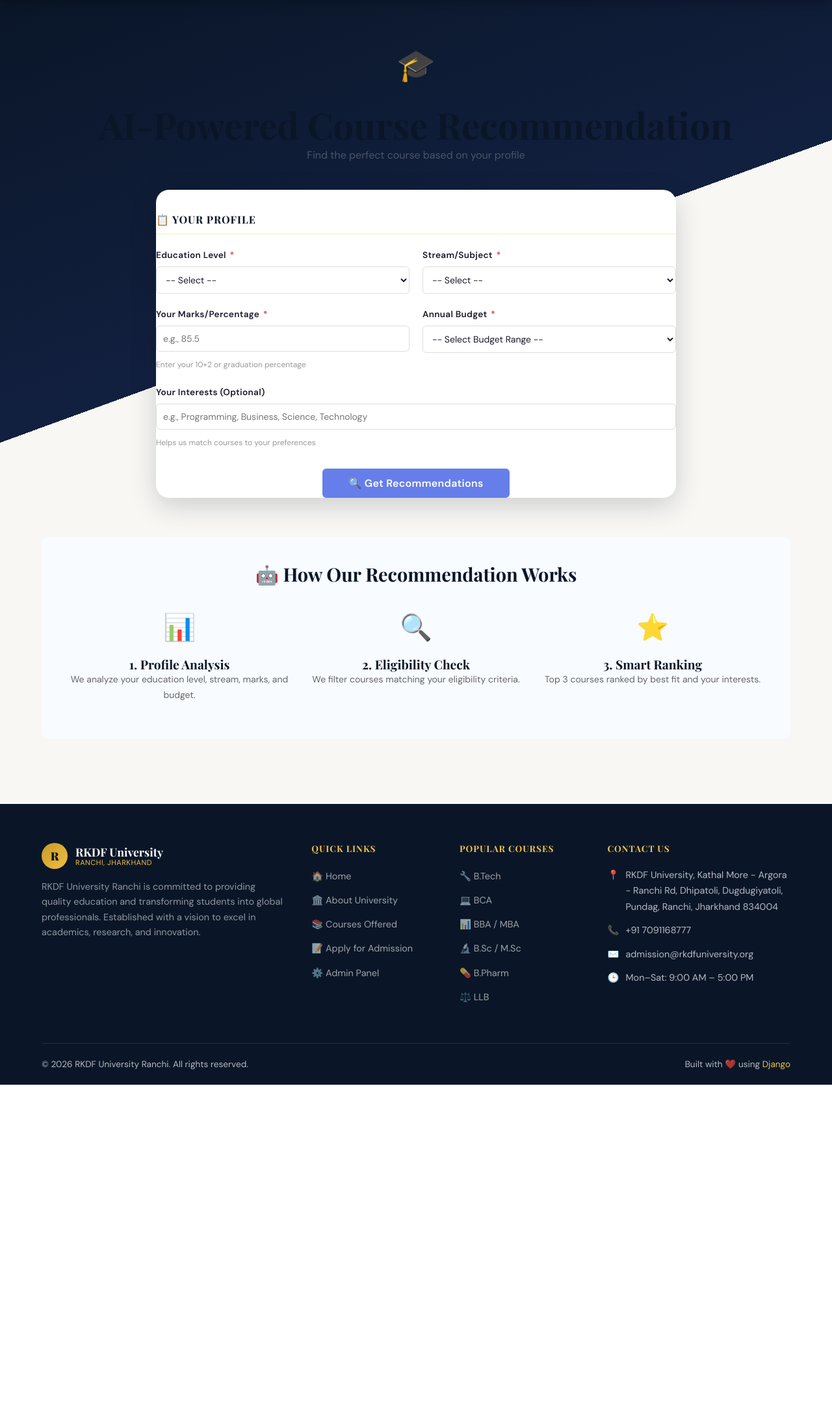
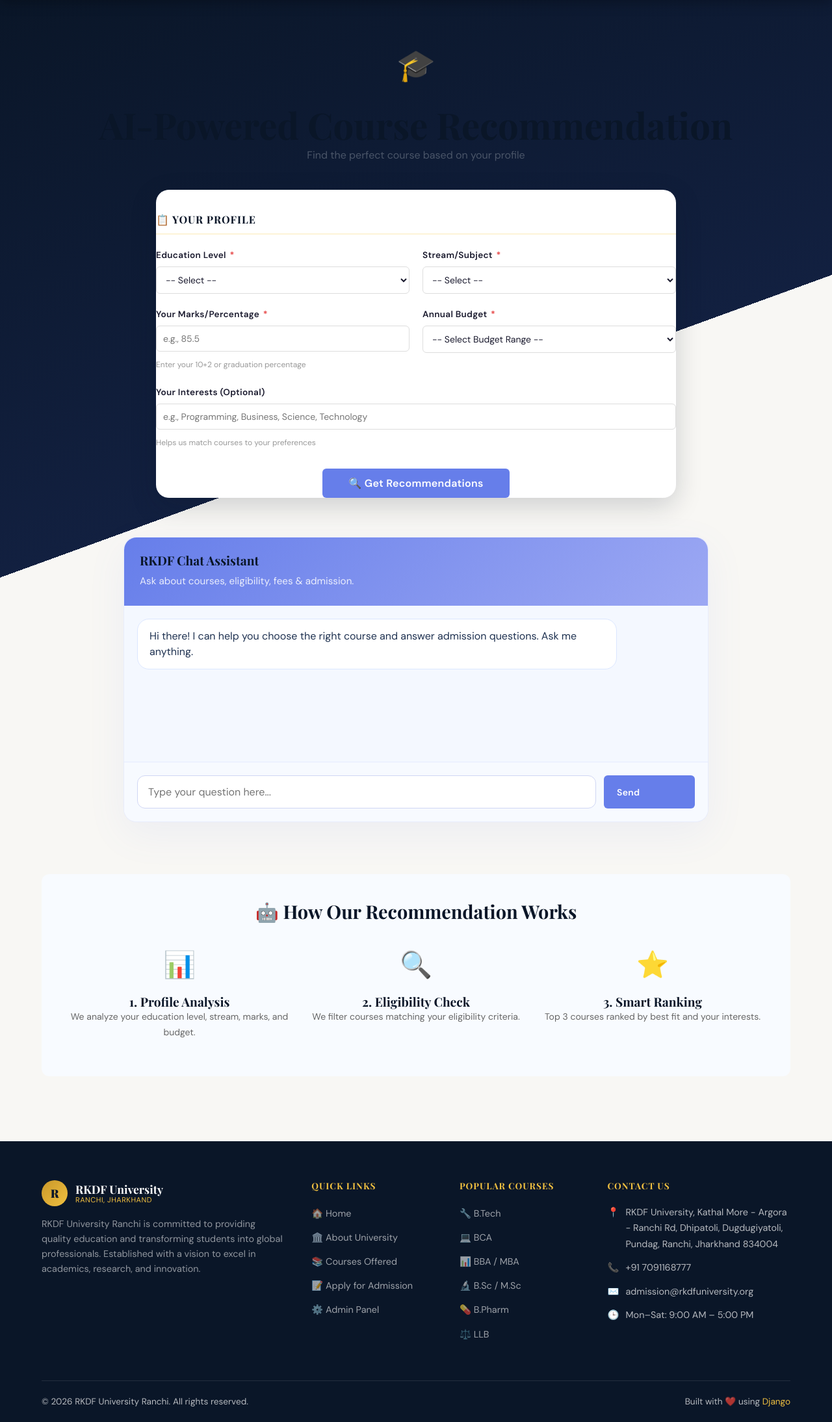
Before and after one commit to pathakmayank172/Rkdf-admission-cell-, a Django app: page /recommend/ in a window 1280 px wide. Shown: the part 70-2258 px from the top of the page at 65% size. Before the commit the page ends 1739 px from the top, so only its background shows below. Run offline with Django 4.2, Linux system fonts and the light colour scheme.

Commit message:
New Recommendation feature with chatbot ai  has been added in the website

```diff
--- a/rkdf_admission/rkdf_admission/admission/static/admission/js/main.js
+++ b/rkdf_admission/rkdf_admission/admission/static/admission/js/main.js
@@ -19,6 +19,8 @@ document.addEventListener('DOMContentLoaded', function () {
     initNavigation();
     initScrollTop();
     initAdmissionFormValidation();
+    initCourseRecommendation();
+    initChatbot();
     initContactFormValidation();
     initCounterAnimation();
     setActiveNavLink();
@@ -433,6 +435,184 @@ function initCounterAnimation() {
 // 9. DASHBOARD TABLE SEARCH
 // Client-side filtering of the table rows
 // ================================================================
+function initCourseRecommendation() {
+    var form = document.getElementById('recommendationForm');
+    var resultSection = document.getElementById('recommendationSection');
+    if (!form || !resultSection) return;
+
+    form.addEventListener('submit', function (e) {
+        e.preventDefault();
+        clearAllErrors();
+
+        var education = document.getElementById('education_level');
+        var stream = document.getElementById('stream');
+        var marks = document.getElementById('marks');
+        var budget = document.getElementById('budget');
+
+        var valid = true;
+
+        if (!education || education.value.trim() === '') {
+            showError('education_level', 'Please select your education level.');
+            valid = false;
+        }
+        if (!stream || stream.value.trim() === '') {
+            showError('stream', 'Please select your stream.');
+            valid = false;
+        }
+        if (!marks || marks.value.trim() === '' || isNaN(parseFloat(marks.value)) || parseFloat(marks.value) < 0 || parseFloat(marks.value) > 100) {
+            showError('marks', 'Please enter a valid percentage between 0 and 100.');
+            valid = false;
+        }
+        if (!budget || budget.value.trim() === '') {
+            showError('budget', 'Please choose a budget range.');
+            valid = false;
+        }
+
+        if (!valid) {
+            showFormAlert('Please fix the highlighted fields and try again.', 'error');
+            return;
+        }
+
+        resultSection.innerHTML = '<div class="recommendation-loading">⏳ Generating your personalized course recommendations...</div>';
+
+        var formData = new FormData(form);
+
+        fetch(form.action || window.location.pathname, {
+            method: 'POST',
+            body: formData,
+            headers: {
+                'X-Requested-With': 'XMLHttpRequest'
+            }
+        })
+        .then(function (response) {
+            if (!response.ok) {
+                throw new Error('Server error');
+            }
+            return response.json();
+        })
+        .then(function (data) {
+            if (data.no_match) {
+                resultSection.innerHTML = renderNoMatch(data);
+            } else {
+                resultSection.innerHTML = renderRecommendations(data.recommendations);
+            }
+            resultSection.scrollIntoView({ behavior: 'smooth', block: 'start' });
+        })
+        .catch(function () {
+            resultSection.innerHTML = '<div class="recommendation-error">Unable to load recommendations right now. Please try again.</div>';
+        });
+    });
+}
+
+function renderRecommendations(recommendations) {
+    if (!recommendations || recommendations.length === 0) {
+        return '<div class="recommendation-error">No recommendations were found.</div>';
+    }
+
+    var html = '<div style="text-align: center; margin-bottom: 40px;"><h2>✅ Best Course Matches</h2><p>These courses fit your profile and budget.</p></div>';
+    recommendations.forEach(function (item, index) {
+        var rankLabel = index === 0 ? '🥇 Rank #1 - Best Match' : index === 1 ? '🥈 Rank #2 - Strong Match' : '🥉 Rank #3 - Good Match';
+        html += '<div class="course-card" style="margin-bottom: 30px; padding: 24px; border: 2px solid #e8f0f7; border-radius: 12px; background: linear-gradient(135deg, #f8fbff 0%, #f0f8ff 100%);">';
+        html += '<div style="display: inline-block; background: linear-gradient(135deg, #667eea 0%, #764ba2 100%); color: white; padding: 6px 12px; border-radius: 20px; font-weight: bold; margin-bottom: 12px;">' + rankLabel + '</div>';
+        html += '<div style="display: grid; grid-template-columns: 1fr 1fr; gap: 20px;">';
+        html += '<div><h3 style="margin: 0 0 8px 0; color: #333;">' + item.name + '</h3>';
+        html += '<p style="margin: 0 0 12px 0; color: #666; font-size: 14px;">' + item.full_name + '</p>';
+        html += '<div style="background: white; padding: 12px; border-radius: 8px; margin-bottom: 12px;">';
+        html += '<p style="margin: 0; font-size: 14px; line-height: 1.6;"><strong>Duration:</strong> ' + item.duration + '<br>';
+        html += '<strong>Seats:</strong> ' + item.seats + '<br>';
+        html += '<strong>Eligibility:</strong> ' + item.eligibility + '<br>';
+        html += '<strong>Annual Fee:</strong> ₹' + Math.round(item.annual_fee) + '<br>';
+        html += '<strong>Total Fee:</strong> ₹' + Math.round(item.total_fee) + '</p></div>';
+        html += '<p style="margin: 0; color: #555; font-size: 14px; line-height: 1.6;"><strong>About:</strong> ' + item.description + '</p></div>';
+        html += '<div><h4 style="color: #667eea; margin-top: 0;">Why It Suits You</h4>';
+        html += '<div style="background: white; padding: 12px; border-radius: 8px; margin-bottom: 12px;"><ul style="margin: 0; padding-left: 20px; font-size: 14px; line-height: 1.8;">';
+        item.reasons.forEach(function (reason) {
+            html += '<li style="margin-bottom: 6px;">✓ ' + reason + '</li>';
+        });
+        html += '</ul></div>';
+        html += '<h4 style="color: #667eea;">Career Opportunities</h4>';
+        html += '<p style="margin: 0; color: #555; font-size: 14px; line-height: 1.6;">' + item.career_opportunities + '</p>';
+        html += '<h4 style="color: #667eea; margin-top: 12px;">Expected Salary</h4>';
+        html += '<div style="background: #d4e8f0; padding: 10px; border-radius: 6px; font-weight: bold; color: #333; font-size: 14px;">💰 ' + item.average_salary + '</div>';
+        html += '<div style="margin-top: 16px;"><a href="' + item.apply_url + '" class="btn btn-primary" style="display: inline-block; padding: 10px 20px; background: #667eea; color: white; text-decoration: none; border-radius: 6px; font-size: 14px; text-align: center;">Apply for ' + item.name + '</a></div>';
+        html += '</div></div></div>';
+    });
+    return html;
+}
+
+function renderNoMatch(data) {
+    var html = '<div class="alert alert-warning" style="max-width: 700px; margin: 40px auto; padding: 24px; border-radius: 12px;">';
+    html += '<div style="font-size: 2rem; margin-bottom: 12px;">⚠️</div>';
+    html += '<h3 style="margin: 0 0 12px 0;">No Matching Courses Found</h3>';
+    html += '<p style="margin: 0 0 16px 0;">' + (data.message || 'No recommendations available.') + '</p>';
+    if (data.suggestions && data.suggestions.length) {
+        html += '<ul style="margin: 0; padding-left: 20px;">';
+        data.suggestions.forEach(function (suggestion) {
+            html += '<li style="margin-bottom: 8px;">' + suggestion + '</li>';
+        });
+        html += '</ul>';
+    }
+    html += '<div style="margin-top: 20px;"><p style="margin: 0; color: #666; font-size: 14px;">📞 Contact our admission team for personalized guidance: <strong>admissions@rkdf.ac.in</strong></p></div>';
+    html += '</div>';
+    return html;
+}
+
+function initChatbot() {
+    var messagesContainer = document.getElementById('chatbotMessages');
+    var input = document.getElementById('chatInput');
+    var sendButton = document.getElementById('chatSend');
+    if (!messagesContainer || !input || !sendButton) return;
+
+    function addMessage(text, sender) {
+        var message = document.createElement('div');
+        message.className = 'chatbot-message ' + sender;
+        message.textContent = text;
+        messagesContainer.appendChild(message);
+        messagesContainer.scrollTop = messagesContainer.scrollHeight;
+    }
+
+    function getBotResponse(query) {
+        var normalized = query.toLowerCase();
+        if (normalized.includes('eligibility') || normalized.includes('percentage')) {
+            return 'Eligibility depends on the selected course. Generally 10+2 with 45-50% is enough for most undergraduate courses, while postgraduate programs need graduation with 50% or more.';
+        }
+        if (normalized.includes('budget') || normalized.includes('fee')) {
+            return 'Annual fees vary by course: B.Com and B.Sc are usually more affordable, while B.Tech, M.Tech, and MBA have higher fees. Choose a course based on your budget range.';
+        }
+        if (normalized.includes('bca') || normalized.includes('computer')) {
+            return 'BCA is ideal if you enjoy programming, web apps, databases and IT careers. It is good for students from any stream with Maths at 10+2.';
+        }
+        if (normalized.includes('bba') || normalized.includes('business')) {
+            return 'BBA suits students interested in management, marketing, finance, or entrepreneurship. It is open to any stream with 45% or more in 10+2.';
+        }
+        if (normalized.includes('btech') || normalized.includes('engineering')) {
+            return 'B.Tech is best for PCM students with at least 50% in 10+2. It leads to engineering and technology careers in CSE, ECE, ME and other branches.';
+        }
+        if (normalized.includes('mba')) {
+            return 'MBA requires graduation in any stream with 50% or higher. It helps build leadership, marketing, finance, and HR careers.';
+        }
+        return 'I can help you with courses, eligibility, fees, and admission steps. Try asking “Which course suits my stream?” or “What is the eligibility for BCA?”.';
+    }
+
+    function sendChat() {
+        var text = input.value.trim();
+        if (!text) return;
+        addMessage(text, 'user');
+        input.value = '';
+        setTimeout(function () {
+            addMessage(getBotResponse(text), 'bot');
+        }, 300);
+    }
+
+    sendButton.addEventListener('click', sendChat);
+    input.addEventListener('keydown', function (event) {
+        if (event.key === 'Enter') {
+            event.preventDefault();
+            sendChat();
+        }
+    });
+}
+
 function initTableSearch() {
     var searchInput = document.getElementById('tableSearch');
     if (!searchInput) return;
--- a/rkdf_admission/rkdf_admission/admission/templates/admission/course_recommendation.html
+++ b/rkdf_admission/rkdf_admission/admission/templates/admission/course_recommendation.html
@@ -118,8 +118,11 @@
         </div>
 
         <!-- ============================================================
-             RECOMMENDATIONS RESULTS
+             DYNAMIC RECOMMENDATION RESULTS
              ============================================================ -->
+        <div id="recommendationSection" style="margin-top: 60px;"></div>
+
+        <!-- Server-rendered fallback (non-JS users) -->
         {% if recommendations %}
         <div style="margin-top: 60px;">
 
@@ -229,6 +232,27 @@
         {% endif %}
 
         <!-- ============================================================
+             CHAT ASSISTANT
+             ============================================================ -->
+        <div class="chatbot-wrapper">
+            <div class="chatbot-card">
+                <div class="chatbot-header">
+                    <div>
+                        <h4>RKDF Chat Assistant</h4>
+                        <p>Ask about courses, eligibility, fees & admission.</p>
+                    </div>
+                </div>
+                <div class="chatbot-messages" id="chatbotMessages">
+                    <div class="chatbot-message bot">Hi there! I can help you choose the right course and answer admission questions. Ask me anything.</div>
+                </div>
+                <div class="chatbot-form">
+                    <input id="chatInput" type="text" placeholder="Type your question here..." autocomplete="off" />
+                    <button id="chatSend" class="btn btn-primary">Send</button>
+                </div>
+            </div>
+        </div>
+
+        <!-- ============================================================
              HOW IT WORKS
              ============================================================ -->
         <div style="background: #f8fbff; padding: 40px; border-radius: 12px; margin-top: 60px; margin-bottom: 40px;">
@@ -308,6 +332,98 @@
         grid-column: 1 / -1;
     }
 
+    .recommendation-loading,
+    .recommendation-error {
+        text-align: center;
+        padding: 28px;
+        background: #eef6ff;
+        border: 1px solid #c6dcf5;
+        border-radius: 16px;
+        color: #1b3d6f;
+        font-weight: 600;
+        margin-bottom: 30px;
+    }
+
+    .chatbot-wrapper {
+        max-width: 900px;
+        margin: 40px auto 80px;
+    }
+
+    .chatbot-card {
+        border-radius: 20px;
+        border: 1px solid rgba(102, 126, 234, 0.15);
+        background: #ffffff;
+        box-shadow: 0 18px 60px rgba(102, 126, 234, 0.08);
+        overflow: hidden;
+    }
+
+    .chatbot-header {
+        padding: 24px;
+        background: linear-gradient(135deg, #667eea, #9ca8f3);
+        color: white;
+    }
+
+    .chatbot-header h4 {
+        margin-bottom: 8px;
+    }
+
+    .chatbot-header p {
+        margin: 0;
+        font-size: 0.95rem;
+        color: rgba(255,255,255,0.85);
+    }
+
+    .chatbot-messages {
+        min-height: 240px;
+        max-height: 360px;
+        padding: 20px;
+        overflow-y: auto;
+        background: #f4f8ff;
+    }
+
+    .chatbot-message {
+        display: inline-block;
+        margin-bottom: 16px;
+        padding: 14px 18px;
+        border-radius: 18px;
+        line-height: 1.5;
+        max-width: 86%;
+    }
+
+    .chatbot-message.bot {
+        background: #ffffff;
+        border: 1px solid #dbe7ff;
+        color: #1f3251;
+    }
+
+    .chatbot-message.user {
+        background: #667eea;
+        color: white;
+        align-self: flex-end;
+    }
+
+    .chatbot-form {
+        display: grid;
+        grid-template-columns: 1fr auto;
+        gap: 12px;
+        padding: 20px;
+        border-top: 1px solid #e6ecff;
+        background: #f7faff;
+    }
+
+    .chatbot-form input {
+        width: 100%;
+        padding: 14px 16px;
+        border: 1px solid #d0d6f4;
+        border-radius: 12px;
+        font-size: 1rem;
+        color: #1f3251;
+    }
+
+    .chatbot-form button {
+        min-width: 140px;
+    }
+
     small {
         display: block;
         margin-top: 4px;
--- a/rkdf_admission/rkdf_admission/admission/views.py
+++ b/rkdf_admission/rkdf_admission/admission/views.py
@@ -9,6 +9,7 @@ A "view" is a Python function that:
 from django.shortcuts import render, redirect
 from django.contrib import messages
 from django.db.models import Count
+from django.http import JsonResponse
 from .models import AdmissionForm, COURSE_CHOICES, Course
 from decimal import Decimal
 
@@ -306,139 +307,133 @@ def contact(request):
 # -------------------------------------------------------
 # COURSE RECOMMENDATION VIEW
 # -------------------------------------------------------
+def get_course_recommendations(profile):
+    education_level = profile.get('education_level', '')
+    stream = profile.get('stream', '')
+    marks = profile.get('marks', 0)
+    budget = profile.get('budget', 999999999)
+    interests = profile.get('interests', '').strip().lower()
+
+    eligible_courses = []
+    for course in Course.objects.all():
+        if course.education_level != education_level:
+            continue
+        if course.required_stream != 'ANY' and course.required_stream != stream:
+            continue
+        if marks < float(course.min_percentage):
+            continue
+        if course.annual_fee > budget:
+            continue
+        eligible_courses.append(course)
+
+    scored_courses = []
+    for course in eligible_courses:
+        score = 0
+        reasons = []
+        if course.required_stream == stream:
+            score += 30
+            reasons.append('Perfect stream match')
+        marks_above_min = marks - float(course.min_percentage)
+        if marks_above_min > 0:
+            score += min(marks_above_min, 20)
+            reasons.append(f'Excellent marks ({marks}% vs min {course.min_percentage}%)')
+        if course.annual_fee <= budget * 0.7:
+            score += 15
+            reasons.append('Good budget fit')
+        if interests:
+            interest_text = (course.description + ' ' + course.name).lower()
+            if any(keyword in interest_text for keyword in interests.split()):
+                score += 20
+                reasons.append(f'Matches your interests ({profile.get("interests")})')
+        scored_courses.append({'course': course, 'score': score, 'reasons': reasons})
+
+    scored_courses.sort(key=lambda x: x['score'], reverse=True)
+    return scored_courses[:3]
+
+
+def serialize_recommendation(item):
+    course = item['course']
+    return {
+        'code': course.code,
+        'name': course.name,
+        'full_name': course.full_name,
+        'duration': course.duration,
+        'seats': course.seats,
+        'eligibility': f'{course.get_education_level_display()} / {course.get_required_stream_display()} / {course.min_percentage}%',
+        'annual_fee': float(course.annual_fee),
+        'total_fee': float(course.total_fee),
+        'description': course.description,
+        'career_opportunities': course.career_opportunities,
+        'average_salary': course.average_salary,
+        'score': item['score'],
+        'reasons': item['reasons'],
+        'apply_url': f'/apply/?course={course.code}',
+    }
+
+
 def course_recommendation(request):
     """
     AI-powered Course Recommendation System.
     Recommends top 3 courses based on student profile.
-
-    Student inputs:
-    - Education Level (10+2, Graduation, etc.)
-    - Stream (PCM, PCB, Commerce, Arts, Any)
-    - Marks (12th percentage or graduation percentage)
-    - Budget (annual fee preference)
-    - Interests (optional - for future enhancement)
     """
 
     recommendations = []
     student_data = {}
+    no_match = False
+    message = ''
+    suggestions = []
 
     if request.method == 'POST':
-        # Collect student data
         education_level = request.POST.get('education_level', '').strip()
         stream = request.POST.get('stream', '').strip()
         marks = request.POST.get('marks', '') or 0
         budget = request.POST.get('budget', '') or 999999999
         interests = request.POST.get('interests', '').strip()
 
-        # Store for display
+        try:
+            marks = float(marks)
+        except Exception:
+            marks = 0
+        try:
+            budget = float(budget)
+        except Exception:
+            budget = 999999999
+
         student_data = {
             'education_level': education_level,
             'stream': stream,
-            'marks': float(marks) if marks else 0,
-            'budget': float(budget) if budget else 0,
+            'marks': marks,
+            'budget': budget,
             'interests': interests,
         }
 
-        try:
-            marks = float(marks) if marks else 0
-            budget = float(budget) if budget else 999999999
-        except:
-            marks = 0
-            budget = 999999999
+        recommendations = get_course_recommendations(student_data)
+        if not recommendations:
+            no_match = True
+            message = 'No courses match your current criteria. Please consider:'
+            suggestions = [
+                '✓ Lower your budget expectations',
+                '✓ Consider different educational streams',
+                '✓ Check if you meet the minimum percentage requirement',
+                '✓ Explore alternative courses at other education levels',
+            ]
 
-        # ===============================================
-        # STEP 1: FILTER ELIGIBLE COURSES
-        # ===============================================
-        eligible_courses = []
-
-        # Get all courses from database
-        all_courses = Course.objects.all()
-
-        for course in all_courses:
-            # Check education level match
-            if course.education_level != education_level:
-                continue
-
-            # Check stream match
-            if course.required_stream != 'ANY' and course.required_stream != stream:
-                continue
-
-            # Check minimum percentage
-            if marks < float(course.min_percentage):
-                continue
-
-            # Check budget
-            if course.annual_fee > budget:
-                continue
-
-            eligible_courses.append(course)
-
-        # ===============================================
-        # STEP 2: RANK TOP 3 COURSES
-        # ===============================================
-        # Simple ranking: courses matching stream/interests get higher scores
-        scored_courses = []
-
-        for course in eligible_courses:
-            score = 0
-            reason = []
-
-            # Score based on match
-            if course.required_stream == stream:
-                score += 30
-                reason.append("Perfect stream match")
-
-            # Score based on marks exceeding minimum
-            marks_above_min = marks - float(course.min_percentage)
-            if marks_above_min > 0:
-                score += min(marks_above_min, 20)  # Max 20 points
-                reason.append(f"Excellent marks ({marks}% vs min {course.min_percentage}%)")
-
-            # Score based on budget comfort
-            if course.annual_fee <= budget * 0.7:
-                score += 15
-                reason.append("Good budget fit")
-
-            # Score based on interest keywords (simple matching)
-            if interests.lower():
-                interest_keywords = course.description.lower() + course.name.lower()
-                if any(keyword in interest_keywords for keyword in interests.lower().split()):
-                    score += 20
-                    reason.append(f"Matches your interests ({interests})")
-
-            scored_courses.append({
-                'course': course,
-                'score': score,
-                'reasons': reason,
-            })
-
-        # Sort by score (highest first)
-        scored_courses.sort(key=lambda x: x['score'], reverse=True)
-
-        # Get top 3
-        recommendations = scored_courses[:3]
-
-        # If no recommendations, suggest alternatives
-        if not recommendations:
-            context = {
-                'page_title': 'Course Recommendation',
-                'student_data': student_data,
-                'recommendations': [],
-                'no_match': True,
-                'message': 'No courses match your current criteria. Please consider:',
-                'suggestions': [
-                    '✓ Lower your budget expectations',
-                    '✓ Consider different educational streams',
-                    '✓ Check if you meet the minimum percentage requirement',
-                    '✓ Explore alternative courses at other education levels',
-                ]
+        if request.headers.get('x-requested-with') == 'XMLHttpRequest':
+            data = {
+                'recommendations': [serialize_recommendation(item) for item in recommendations],
+                'no_match': no_match,
+                'message': message,
+                'suggestions': suggestions,
             }
-            return render(request, 'admission/course_recommendation.html', context)
+            return JsonResponse(data)
 
     context = {
         'page_title': 'Course Recommendation',
         'recommendations': recommendations,
         'student_data': student_data,
+        'no_match': no_match,
+        'message': message,
+        'suggestions': suggestions,
         'education_levels': Course.EDUCATION_LEVEL_CHOICES,
         'streams': Course.STREAM_CHOICES,
         'budget_ranges': [
```
